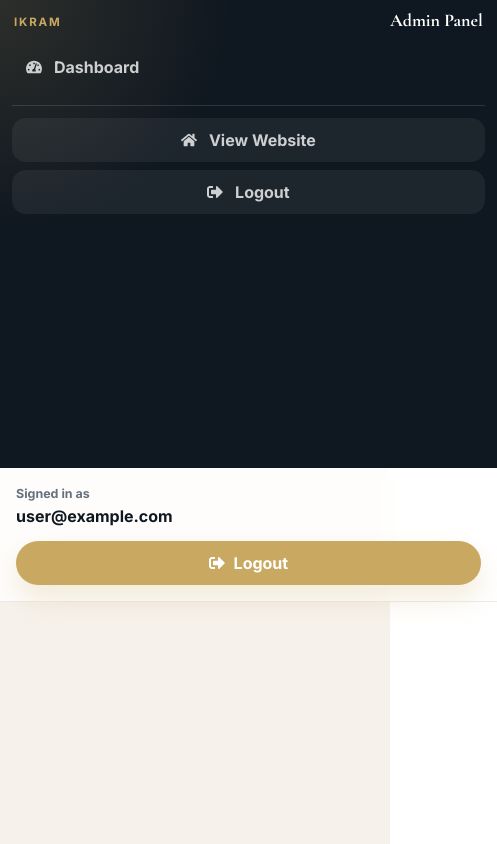
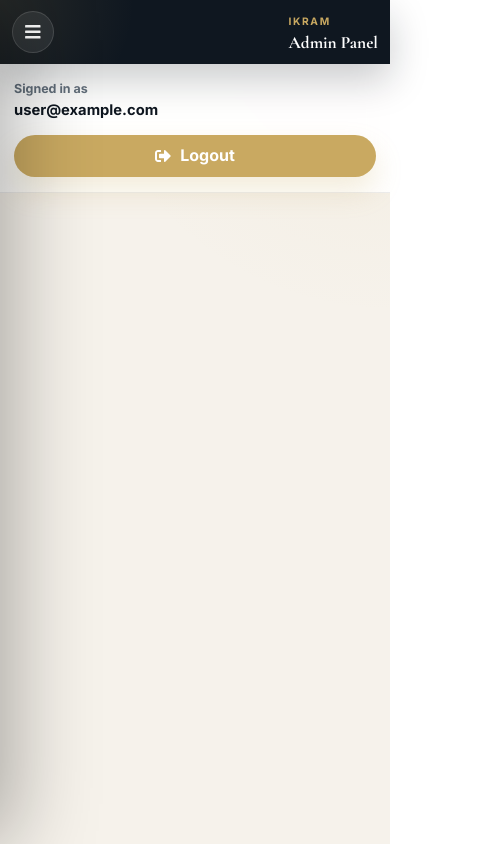
Before and after one commit to Rafsun-Islam/IkramRealEstate, a React (Vite) app: page /admin in a window 390 px wide. Shown: the whole page, 497 px wide, since content can reach past the window. Built offline with nearby package versions, Linux system fonts and the light colour scheme; no server answers; sample sign-in values are in the browser's storage.

Commit message:
Updated Admin Design

```diff
--- a/src/pages/admin/AdminDashboard.css
+++ b/src/pages/admin/AdminDashboard.css
@@ -6,6 +6,7 @@
 
 .admin-dashboard-card {
   display: block;
+  min-height: 100%;
   padding: 28px;
   border: 1px solid rgba(15, 23, 32, 0.08);
   border-radius: 24px;
@@ -57,26 +58,58 @@
   color: var(--color-secondary-dark);
 }
 
+/* RESPONSIVE */
+
 @media (max-width: 1100px) {
   .admin-dashboard-grid {
     grid-template-columns: repeat(2, minmax(0, 1fr));
   }
 }
 
-@media (max-width: 640px) {
+@media (max-width: 720px) {
   .admin-dashboard-grid {
     grid-template-columns: 1fr;
-    gap: 18px;
+    gap: 16px;
   }
 
   .admin-dashboard-card {
-    padding: 24px 20px;
+    display: grid;
+    grid-template-columns: 50px 1fr;
+    gap: 0 16px;
+    padding: 20px;
     border-radius: 20px;
   }
 
   .admin-dashboard-card__icon {
-    width: 48px;
-    height: 48px;
-    margin-bottom: 18px;
+    grid-row: span 3;
+    width: 50px;
+    height: 50px;
+    margin: 0;
+  }
+
+  .admin-dashboard-card h2 {
+    font-size: 1.45rem;
+  }
+
+  .admin-dashboard-card p {
+    margin: 8px 0 12px;
+    font-size: 0.92rem;
   }
 }
+
+@media (max-width: 420px) {
+  .admin-dashboard-card {
+    grid-template-columns: 1fr;
+    text-align: center;
+    justify-items: center;
+  }
+
+  .admin-dashboard-card__icon {
+    grid-row: auto;
+    margin-bottom: 14px;
+  }
+
+  .admin-dashboard-card strong {
+    justify-content: center;
+  }
+}
--- a/src/pages/admin/AdminLayout.css
+++ b/src/pages/admin/AdminLayout.css
@@ -7,6 +7,15 @@
     #f6f2eb;
   color: var(--color-primary);
 }
+
+/* MOBILE HEADER HIDDEN ON DESKTOP */
+
+.admin-mobile-header,
+.admin-sidebar-backdrop {
+  display: none;
+}
+
+/* DESKTOP SIDEBAR */
 
 .admin-sidebar {
   position: sticky;
@@ -74,7 +83,13 @@
   transition:
     background var(--transition),
     color var(--transition),
-    transform var(--transition);
+    transform var(--transition),
+    box-shadow var(--transition);
+}
+
+.admin-sidebar__link svg,
+.admin-sidebar__bottom button svg {
+  flex: 0 0 auto;
 }
 
 .admin-sidebar__link:hover,
@@ -84,6 +99,12 @@
   background: rgba(201, 169, 97, 0.14);
   color: var(--color-secondary);
 }
+
+.admin-sidebar__link.is-active {
+  box-shadow: inset 3px 0 0 var(--color-secondary);
+}
+
+/* MAIN AREA */
 
 .admin-main {
   min-width: 0;
@@ -100,7 +121,7 @@
   gap: 18px;
   padding: 18px 28px;
   border-bottom: 1px solid rgba(15, 23, 32, 0.08);
-  background: rgba(255, 255, 255, 0.82);
+  background: rgba(255, 255, 255, 0.86);
   backdrop-filter: blur(14px);
 }
 
@@ -112,6 +133,8 @@
 }
 
 .admin-topbar strong {
+  display: block;
+  max-width: 100%;
   color: var(--color-primary);
   word-break: break-word;
 }
@@ -129,6 +152,7 @@
   color: var(--color-white);
   font-weight: 900;
   cursor: pointer;
+  white-space: nowrap;
   box-shadow: 0 14px 28px rgba(201, 169, 97, 0.22);
   transition:
     transform var(--transition),
@@ -190,83 +214,191 @@
   justify-content: center;
   gap: 9px;
   padding: 0 18px;
+  border: 0;
   border-radius: 999px;
   background: var(--color-secondary);
   color: var(--color-white);
   text-decoration: none;
+  font: inherit;
   font-weight: 900;
+  cursor: pointer;
+  white-space: nowrap;
   box-shadow: 0 14px 28px rgba(201, 169, 97, 0.22);
 }
 
-@media (max-width: 900px) {
+/* TABLET */
+
+@media (max-width: 1024px) {
   .admin-layout {
-    grid-template-columns: 1fr;
+    grid-template-columns: 240px minmax(0, 1fr);
   }
 
   .admin-sidebar {
+    padding: 22px 14px;
+  }
+
+  .admin-sidebar__brand strong {
+    font-size: 1.55rem;
+  }
+
+  .admin-sidebar__link,
+  .admin-sidebar__bottom button {
+    padding-inline: 12px;
+    font-size: 0.92rem;
+  }
+
+  .admin-content {
+    width: min(100% - 34px, 1180px);
+  }
+}
+
+/* MOBILE: OFF-CANVAS SIDEBAR */
+
+@media (max-width: 820px) {
+  .admin-layout {
+    display: block;
+    min-height: 100svh;
+  }
+
+  .admin-mobile-header {
     position: sticky;
     top: 0;
-    z-index: 30;
-    height: auto;
-    padding: 14px 16px;
+    z-index: 70;
+    min-height: 68px;
+    display: flex;
+    align-items: center;
+    justify-content: space-between;
+
+    padding: 12px 16px;
+    background:
+      radial-gradient(circle at top left, rgba(201, 169, 97, 0.12), transparent 34%),
+      var(--color-primary);
+    color: var(--color-white);
+    box-shadow: 0 16px 38px rgba(15, 23, 32, 0.22);
+  }
+
+  .admin-mobile-header__toggle {
+    width: 44px;
+    height: 44px;
+    display: inline-grid;
+    place-items: center;
+    border: 1px solid rgba(255, 255, 255, 0.14);
+    border-radius: 999px;
+    background: rgba(255, 255, 255, 0.08);
+    color: var(--color-white);
+    font-size: 1.1rem;
+    cursor: pointer;
+  }
+
+  .admin-mobile-header__brand {
+    min-width: 0;
+  }
+
+  .admin-mobile-header__brand span {
+    display: block;
+    color: var(--color-secondary);
+    font-size: 0.64rem;
+    font-weight: 900;
+    letter-spacing: 0.16em;
+    text-transform: uppercase;
+  }
+
+  .admin-mobile-header__brand strong {
+    display: block;
+    margin-top: 4px;
+    color: var(--color-white);
+    font-family: var(--font-heading);
+    font-size: 1.18rem;
+    line-height: 1;
+  }
+
+  .admin-sidebar-backdrop {
+    position: fixed;
+    inset: 0;
+    z-index: 80;
+    display: block;
+    border: 0;
+    background: rgba(8, 14, 22, 0.58);
+    opacity: 0;
+    visibility: hidden;
+    transition:
+      opacity 220ms ease,
+      visibility 220ms ease;
+  }
+
+  .admin-sidebar-backdrop.is-visible {
+    opacity: 1;
+    visibility: visible;
+  }
+
+  .admin-sidebar {
+    position: fixed;
+    inset: 0 auto 0 0;
+    z-index: 90;
+    width: min(82vw, 320px);
+    height: 100dvh;
+    padding: 22px 16px;
+    transform: translateX(-104%);
+    box-shadow: 24px 0 80px rgba(0, 0, 0, 0.32);
+    transition: transform 260ms ease;
+  }
+
+  .admin-sidebar.is-open {
+    transform: translateX(0);
   }
 
   .admin-sidebar__brand {
-    display: flex;
-    justify-content: space-between;
-    align-items: baseline;
-    gap: 12px;
-    padding: 0 2px 14px;
+    padding: 8px 10px 26px;
   }
 
   .admin-sidebar__brand strong {
-    margin-top: 0;
-    font-size: 1.28rem;
+    font-size: 1.55rem;
   }
 
-  .admin-sidebar__nav {
-    display: flex;
-    gap: 9px;
-    overflow-x: auto;
-    padding-bottom: 4px;
-    scrollbar-width: none;
+  .admin-sidebar__nav,
+  .admin-sidebar__bottom {
+    display: grid;
+    gap: 8px;
   }
 
-  .admin-sidebar__nav::-webkit-scrollbar {
-    display: none;
+  .admin-sidebar__link,
+  .admin-sidebar__bottom button {
+    min-height: 50px;
+    border-radius: 16px;
+    background: rgba(255, 255, 255, 0.045);
   }
 
-  .admin-sidebar__link {
-    flex: 0 0 auto;
-    min-height: 44px;
-    padding: 0 14px;
-    border-radius: 999px;
-    white-space: nowrap;
-  }
-
-  .admin-sidebar__bottom {
-    grid-template-columns: repeat(2, minmax(0, 1fr));
-    margin-top: 12px;
-    padding-top: 12px;
-  }
-
-  .admin-sidebar__bottom .admin-sidebar__link,
-  .admin-sidebar__bottom button {
-    justify-content: center;
-    min-height: 44px;
-    border-radius: 14px;
-    background: rgba(255, 255, 255, 0.06);
+  .admin-sidebar__link:hover,
+  .admin-sidebar__link.is-active,
+  .admin-sidebar__bottom button:hover {
+    transform: translateX(0);
+    background: rgba(201, 169, 97, 0.16);
   }
 
   .admin-topbar {
     position: static;
     min-height: auto;
-    padding: 16px 20px;
+    align-items: flex-start;
+    padding: 16px 18px;
+    background: rgba(255, 255, 255, 0.94);
+  }
+
+  .admin-topbar > div {
+    min-width: 0;
+  }
+
+  .admin-topbar strong {
+    font-size: 0.92rem;
+  }
+
+  .admin-topbar button {
+    min-height: 42px;
+    padding: 0 16px;
   }
 
   .admin-content {
-    width: min(100% - 32px, 1180px);
-    padding: 30px 0 48px;
+    width: min(100% - 28px, 1180px);
+    padding: 28px 0 44px;
   }
 
   .admin-page-header--row {
@@ -279,24 +411,31 @@
   }
 }
 
+/* SMALL MOBILE */
+
 @media (max-width: 560px) {
-  .admin-sidebar {
-    padding: 12px;
+  .admin-mobile-header {
+    min-height: 64px;
+    padding: 10px 12px;
   }
 
-  .admin-sidebar__brand strong {
-    font-size: 1.12rem;
+  .admin-mobile-header__toggle {
+    width: 42px;
+    height: 42px;
   }
 
-  .admin-sidebar__bottom {
-    grid-template-columns: 1fr;
+  .admin-mobile-header__brand strong {
+    font-size: 1.08rem;
+  }
+
+  .admin-sidebar {
+    width: min(88vw, 310px);
   }
 
   .admin-topbar {
-    align-items: stretch;
     flex-direction: column;
     gap: 12px;
-    padding: 16px;
+    padding: 15px 14px;
   }
 
   .admin-topbar button {
@@ -305,14 +444,18 @@
 
   .admin-content {
     width: min(100% - 24px, 1180px);
-    padding-top: 26px;
+    padding-top: 24px;
+  }
+
+  .admin-page-header h1 {
+    font-size: clamp(2rem, 10vw, 3rem);
+  }
+
+  .admin-page-header p {
+    font-size: 0.94rem;
   }
 
   .admin-primary-action {
     width: 100%;
   }
-
-  .admin-page-header h1 {
-    font-size: clamp(2rem, 10vw, 3rem);
-  }
 }
--- a/src/pages/admin/AdminLayout.jsx
+++ b/src/pages/admin/AdminLayout.jsx
@@ -1,11 +1,14 @@
+import { useState } from "react";
 import { NavLink, Outlet, useNavigate } from "react-router-dom";
 import {
+  FaBars,
   FaBuilding,
   FaHome,
   FaImages,
   FaInbox,
   FaSignOutAlt,
   FaTachometerAlt,
+  FaTimes,
 } from "react-icons/fa";
 
 import { useAuth } from "../../context/AuthContext";
@@ -37,6 +40,10 @@ const adminLinks = [
 const AdminLayout = () => {
   const navigate = useNavigate();
   const { currentUser, logout } = useAuth();
+  const [isSidebarOpen, setIsSidebarOpen] = useState(false);
+
+  const closeSidebar = () => setIsSidebarOpen(false);
+  const toggleSidebar = () => setIsSidebarOpen((current) => !current);
 
   const handleLogout = async () => {
     await logout();
@@ -45,7 +52,30 @@ const AdminLayout = () => {
 
   return (
     <main className="admin-layout">
-      <aside className="admin-sidebar">
+      <header className="admin-mobile-header">
+        <button
+          type="button"
+          className="admin-mobile-header__toggle"
+          onClick={toggleSidebar}
+          aria-label={isSidebarOpen ? "Close admin menu" : "Open admin menu"}
+        >
+          {isSidebarOpen ? <FaTimes /> : <FaBars />}
+        </button>
+
+        <div className="admin-mobile-header__brand">
+          <span>Ikram</span>
+          <strong>Admin Panel</strong>
+        </div>
+      </header>
+
+      <button
+        type="button"
+        className={`admin-sidebar-backdrop ${isSidebarOpen ? "is-visible" : ""}`}
+        onClick={closeSidebar}
+        aria-label="Close admin menu"
+      />
+
+      <aside className={`admin-sidebar ${isSidebarOpen ? "is-open" : ""}`}>
         <div className="admin-sidebar__brand">
           <span>Ikram</span>
           <strong>Admin Panel</strong>
@@ -56,6 +86,7 @@ const AdminLayout = () => {
             <NavLink
               key={link.path}
               to={link.path}
+              onClick={closeSidebar}
               className={({ isActive }) =>
                 isActive
                   ? "admin-sidebar__link is-active"
@@ -69,7 +100,11 @@ const AdminLayout = () => {
         </nav>
 
         <div className="admin-sidebar__bottom">
-          <NavLink to="/" className="admin-sidebar__link">
+          <NavLink
+            to="/"
+            className="admin-sidebar__link"
+            onClick={closeSidebar}
+          >
             <FaHome />
             <span>View Website</span>
           </NavLink>
--- a/src/pages/admin/AdminLogin.css
+++ b/src/pages/admin/AdminLogin.css
@@ -126,11 +126,20 @@
 
 @media (max-width: 520px) {
   .admin-login {
-    padding-top: 96px;
+    padding: 80px 16px 40px;
   }
 
   .admin-login__card {
     padding: 28px 20px;
     border-radius: 24px;
   }
+
+  .admin-login__icon {
+    width: 58px;
+    height: 58px;
+  }
+
+  .admin-login__card h1 {
+    font-size: clamp(2rem, 10vw, 2.8rem);
+  }
 }
```
Also changed, not shown: src/pages/admin/AdminProjects.css (+45 -14 lines).
